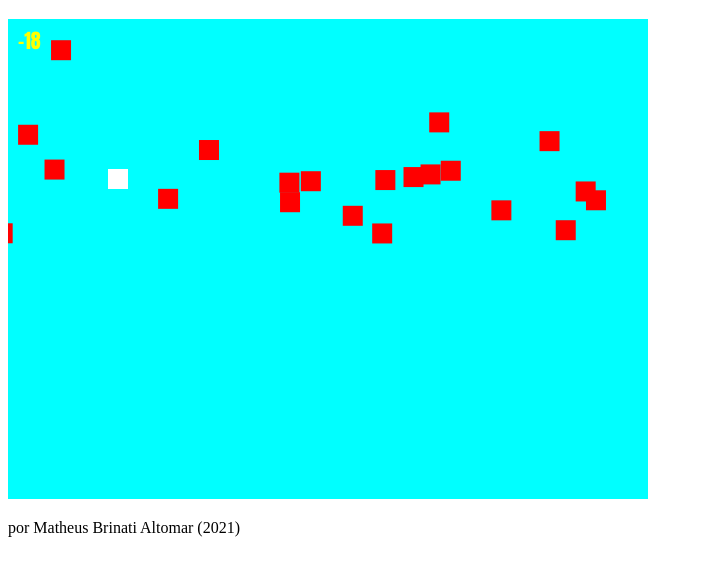
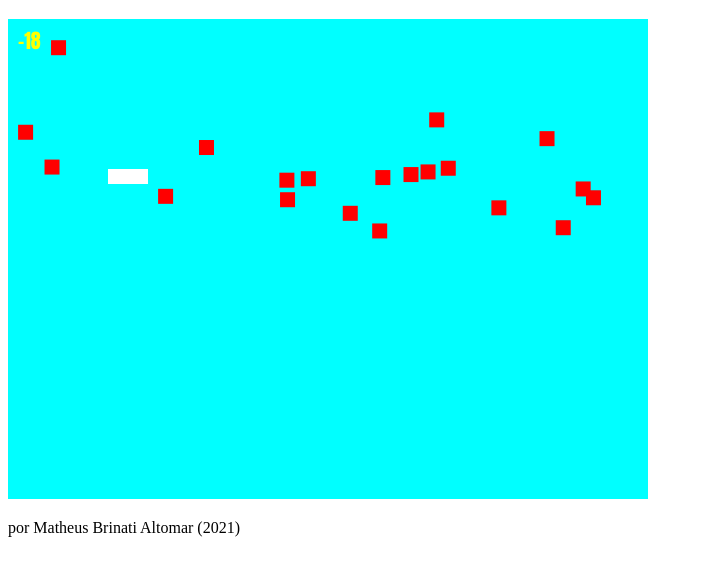
Before and after one commit to ufjf-dcc104/dcc138-2020-3ere-atv1-MatheusBrinatiAltomar, a plain HTML site: page index.html in a window 1280 px wide. Shown: the part 61-636 px from the top of the page, without its empty margins (0-703 px from the left). Drawn offline with Linux system fonts and the light colour scheme.

Commit message:
Adiciona largura e altura a sprites

```diff
--- a/index.html
+++ b/index.html
@@ -23,6 +23,8 @@
             y : 150,
             velY : 0,
             aceleracaoY : 0,
+            w : 40,
+            h : 15,
             cor : "white",
             desenhar : desenharElemento,
             mover : moverElemento
@@ -38,6 +40,8 @@
                 y : canvas.height * Math.random(),
                 velY : 0,
                 aceleracaoY : 0,
+                w : 15,
+                h : 15,
                 cor : "red",
                 desenhar : desenharElemento,
                 mover : moverElemento,
@@ -54,6 +58,8 @@
             y : 150,
             velY : 0,
             aceleracaoY : 0,
+            w : 5,
+            h : 5,
             cor : "green",
             desenhar : desenharElemento,
             mover : moverElemento,
@@ -82,7 +88,6 @@
             contexto.fillRect(0, 0, canvas.width, canvas.height);
 
             player.mover();
-            player.desenhar();
 
             for (let s = 0; s < sprites.length; s++)
             {
@@ -118,6 +123,9 @@
                     pontos -= 3;
                 }
             }
+            player.desenhar();
+
+
             contexto.fillStyle = "yellow";
             contexto.font = "20px Impact";
             contexto.fillText(pontos, 10, 30);
@@ -144,7 +152,7 @@
         function desenharElemento()
         {
             contexto.fillStyle = this.cor;
-            contexto.fillRect(this.x, this.y, 20, 20);
+            contexto.fillRect(this.x, this.y, this.w, this.h);
         }
 
         function perseguirAlvo(alvo)
@@ -213,10 +221,10 @@
         function colidiram(A, B)
         {
             return !(
-                (A.x > B.x + 20)
-                || (A.x + 20 < B.x)
-                || (A.y > B.y + 20)
-                || (A.y + 20 < B.y)
+                (A.x > B.x + B.w)
+                || (A.x + A.w < B.x)
+                || (A.y > B.y + B.h)
+                || (A.y + A.h < B.y)
             );
         }
 
```
